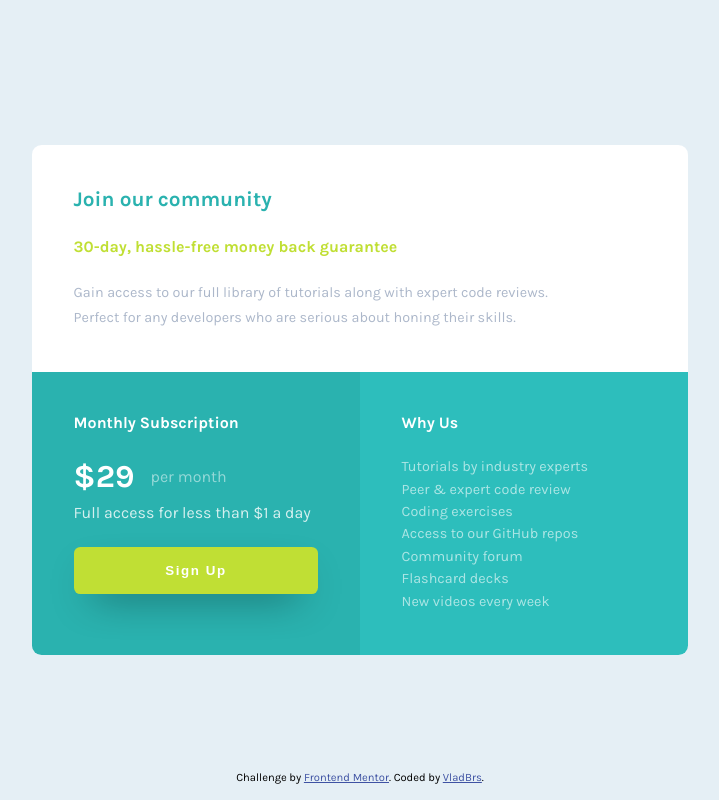
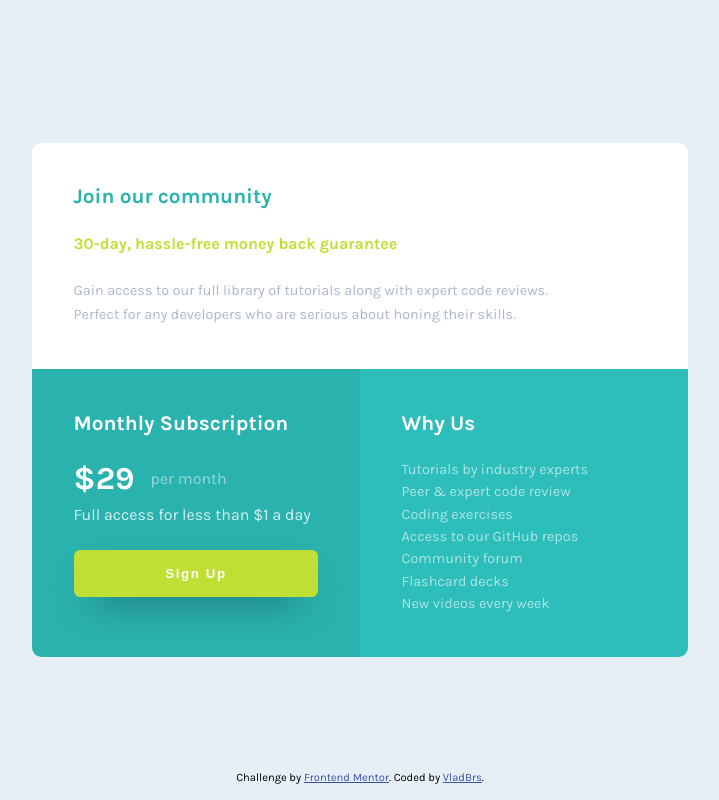
Before and after one commit to VladimirBrscic/single-price-grid-frontEndMentor, a plain HTML site: page index.html in a window 1280 px wide. Shown: the whole page, without its empty margins (280-999 px from the left). Drawn offline with Linux system fonts and the light colour scheme.

Commit message:
changed font section 2 and 3 heading

```diff
--- a/css/style.css
+++ b/css/style.css
@@ -142,4 +142,8 @@ body{
   .join-text{
     max-width: 90%;
   }
+  .heading-sub,
+  .heading-why-us{
+    font-size: 1.3rem;
+  }
 }
```
